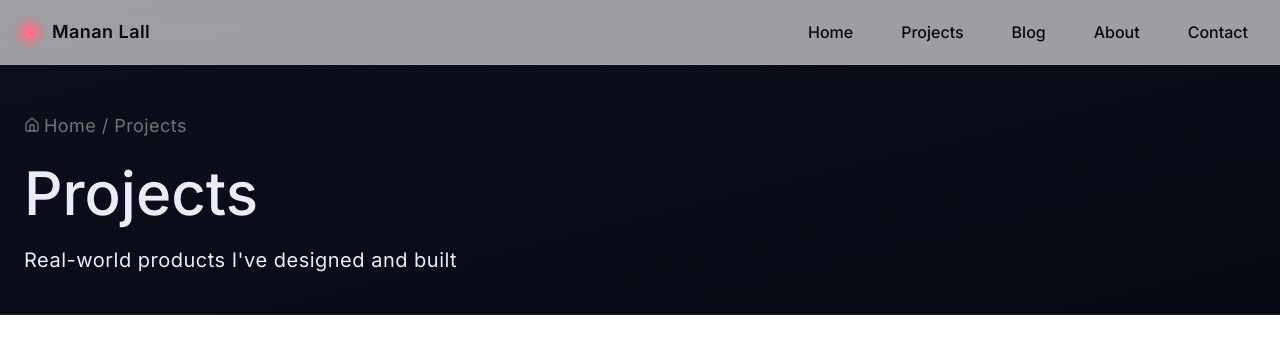
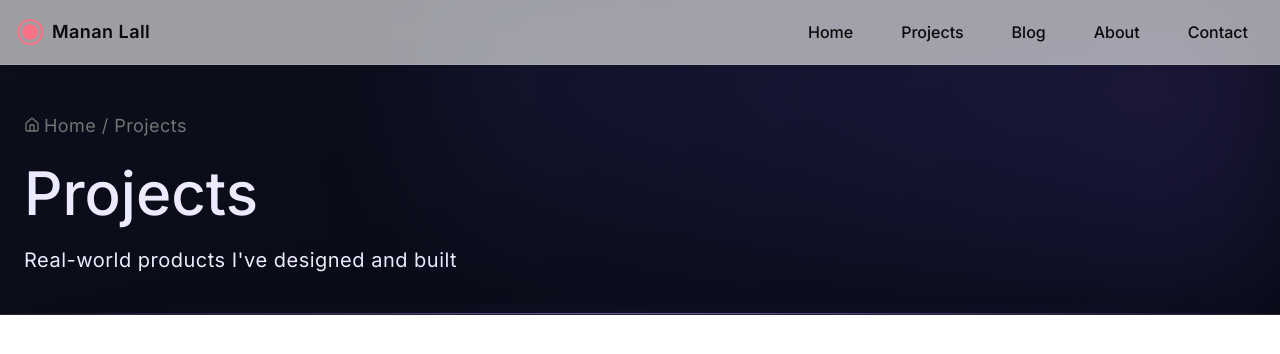
Before and after one commit to Manan0p/Personal-Portfolio, a Next.js app: page /projects in a window 1280 px wide. Shown: the top 354 px of the page. Built offline with nearby package versions, Linux system fonts and the light colour scheme.

Commit message:
section 1 donz

```diff
--- a/app/projects/page.jsx
+++ b/app/projects/page.jsx
@@ -5,6 +5,10 @@ const page = () => {
   return (
     <div>
       <section className="relative w-full overflow-hidden pt-12 md:pt-20 lg:pt-24 pb-0 bg-gradient-to-br from-[#0c0f1c] via-[#0a0d18] to-[#070912] border-b border-white/10">
+        <div className="pointer-events-none absolute inset-0">
+          <div className="absolute right-0 top-0 h-full w-2/3 bg-gradient-to-bl from-violet-500/20 via-indigo-500/10 to-transparent blur-3xl" />
+          <div className="absolute bottom-0 left-0 w-full h-[2px] bg-gradient-to-r from-transparent via-violet-400/40 to-transparent blur-sm" />
+        </div>
         <div className="container mx-auto px-4 md:px-6">
           <div className="grid lg:grid-cols-2 gap-8 items-start">
             <div className="space-y-5 pt-4">
@@ -18,9 +22,11 @@ const page = () => {
               <div className="text-md text-violet-100 md:text-lg lg:text-xl mb-10 text-muted-foreground tracking-wide">
                 Real-world products I've designed and built
               </div>
+              <div className="absolute bottom-0 left-0 w-full h-px bg-gradient-to-r from-transparent via-violet-400/60 to-transparent" />
             </div>
           </div>
         </div>
+
       </section>
 
     </div>
```
